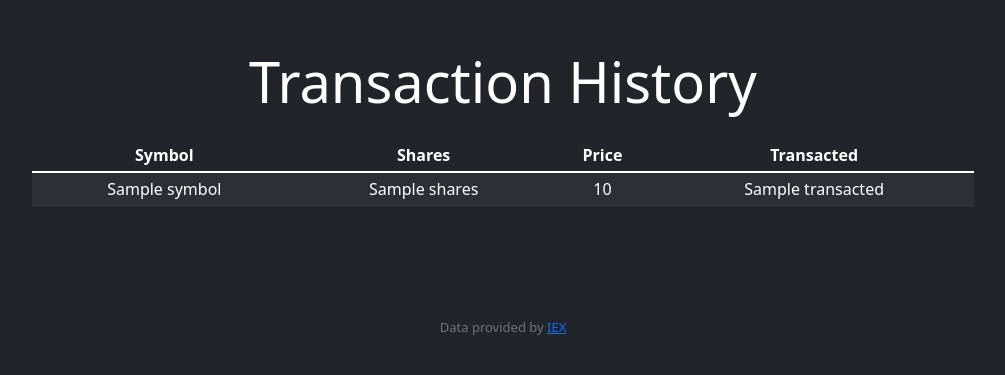
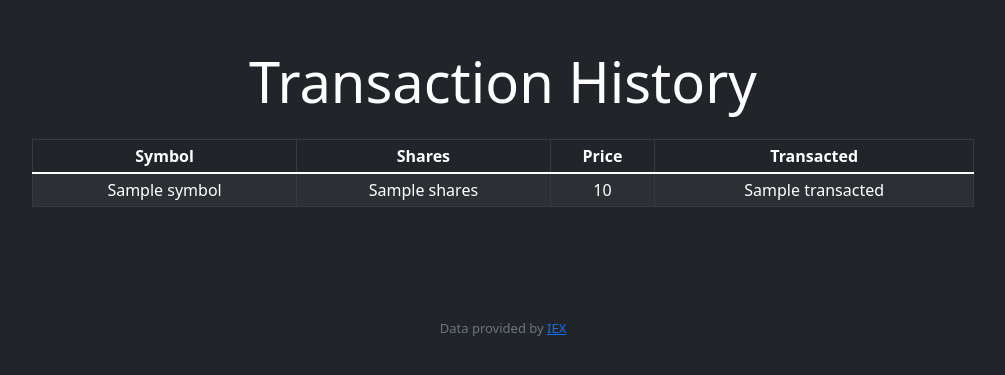
Before and after one commit to hawshemi/Finance-CS50X, a Flask app: template templates/history.html in a window 1280 px wide. Shown: the part 80-455 px from the top of the page, without its empty margins (137-1142 px from the left). Run offline with Flask 2, Linux system fonts and the light colour scheme; the template is opened without the code that fills it: most values are stand-ins (such as "Sample title", 1, 10 or a date in 2020); some libraries are stand-ins or nearby versions.

Commit message:
Update history.html

```diff
--- a/templates/history.html
+++ b/templates/history.html
@@ -8,7 +8,7 @@
 
     <p class="display-4">Transaction History</p>
 
-    <table class="table table-dark table-striped table-sm">
+    <table class="table table-dark table-striped table-sm table-bordered">
         <thead>
             <tr>
                 <th>Symbol</th>
@@ -28,4 +28,5 @@
             {% endfor %}
         </tboody>
     </table>
+
 {% endblock %}
```
